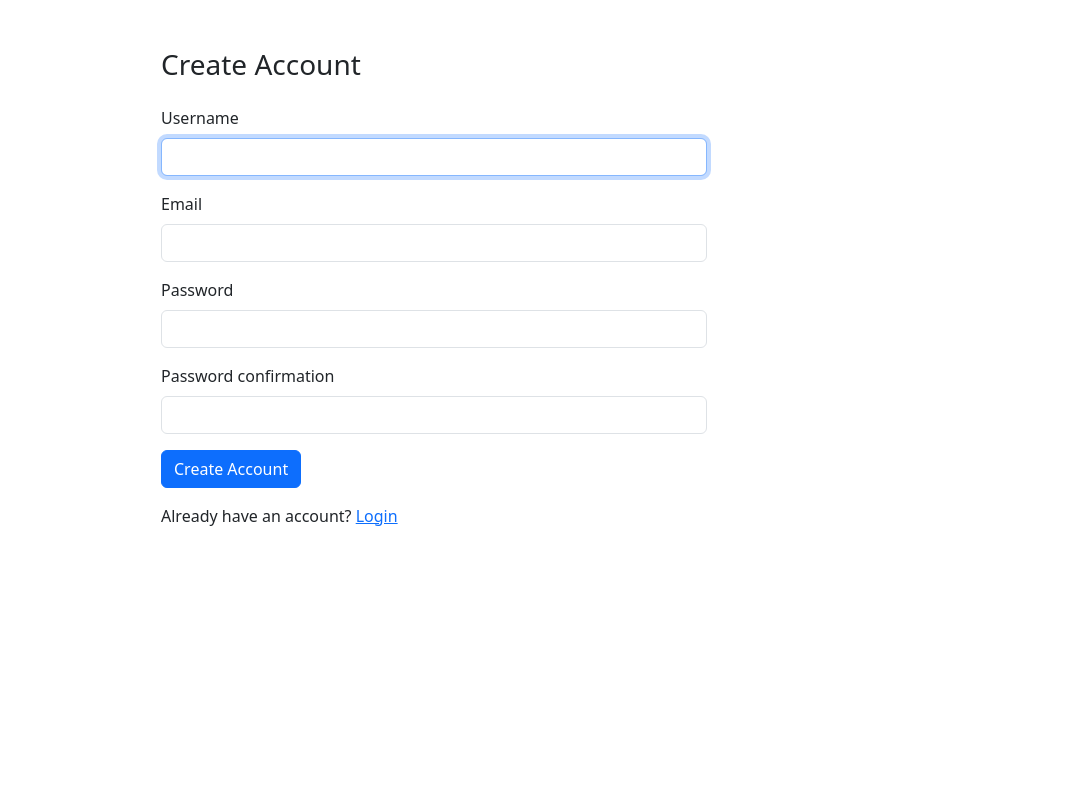
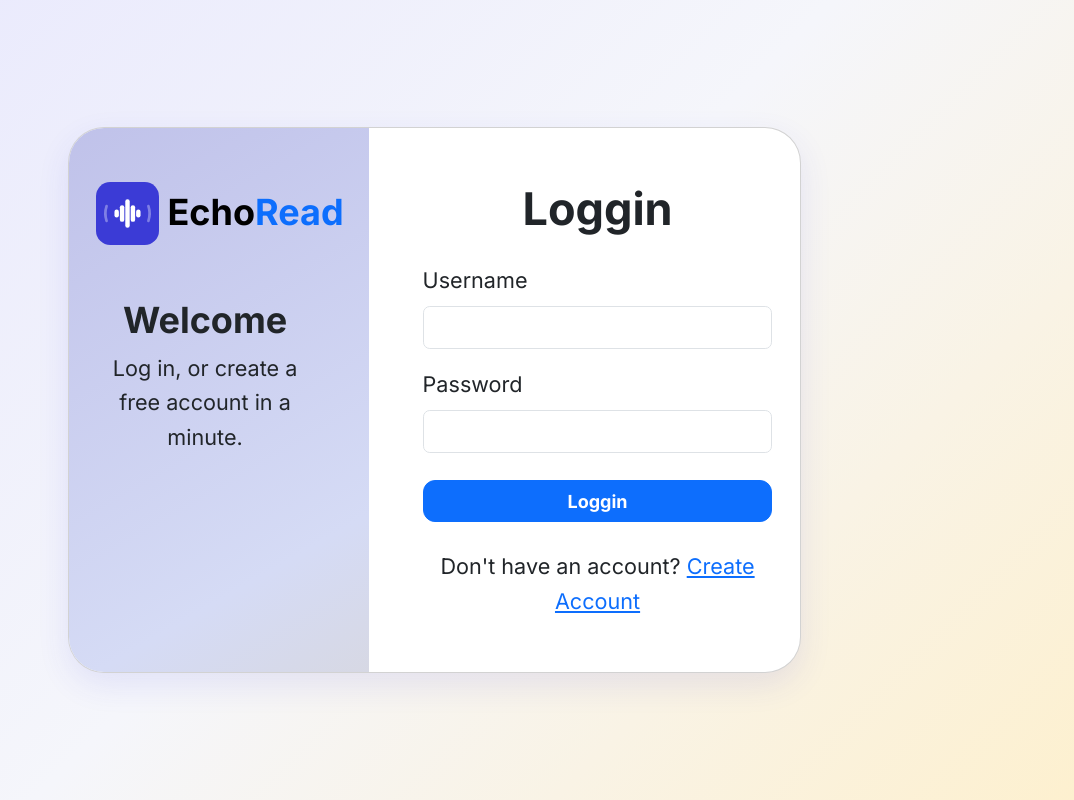
Before and after one commit to SonitaMom/echoread_system, a Django app: page /register/ in a window 1280 px wide. Shown: the whole page, without its empty margins (206-1280 px from the left). Run offline with Django 5.2, Linux system fonts and the light colour scheme; some libraries are stand-ins or nearby versions.

Commit message:
Login and Register set up

```diff
--- a/reader/views.py
+++ b/reader/views.py
@@ -28,6 +28,7 @@ logger = logging.getLogger(__name__)
 
 def base_page(request):
     return render(request, 'templates/base.html')
+
 @login_required
 def document_list(request):
     if request.method == "POST":
--- a/static/css/main.css
+++ b/static/css/main.css
@@ -33,7 +33,12 @@
     --fs-h1: 2rem;
     --fs-h2:1.6rem;
     --fs-h3:1.3rem;
-    --fs-body:1rem;
+    --fs-body:0.75rem;
+
+
+    /*Font family*/
+    --font-main: 'Inter', 'KantumruyPro', sans-serif;
+    /* --font-khmer : 'KantumruyPro', 'Inter', sans-serif; */
 }
 
 
@@ -111,8 +116,31 @@
 }
 
 
-/* Tablet Responsive */
 
-html {
+
+html,body {
     font-family: 'Inter', 'Kantumruy Pro', sans-serif;
+    font-size: var(--fs-body);
+    background-color: var(--bg);
+    line-height: 1.6;
 }
+
+/* Tablet Responsive 48rem = 768px*/
+@media(min-width: 48rem){
+    :root{
+        --fs-h1:2.5rem;
+        --fs-h2:2rem;
+        --fs-h3:1.5rem;
+        --fs-body: 1.0625rem;
+    }
+}
+
+/* Desktop size */
+@media(min-width:75rem){
+    :root{
+        --fs-h1:3.5rem;
+        --fs-h2:2.5rem;
+        --fs-h3:1.875rem;
+        --fs-body: 1.125rem;
+    }
+}
--- /dev/null
+++ b/static/css/register.css
@@ -0,0 +1,133 @@
+:root{
+  --card-pad:1.5rem;
+  --logo-size:2.5rem;
+  --fs-h1:1rem;
+  --fs-size:1.1rem;
+  --fs-brand:1.5rem;
+  --input-h:2rem;
+}
+
+@media (min-width:767.98px){
+  :root{
+    --fs-h1:1.25rem;
+    --fs-size:1.2rem;
+    --fs-brand:1.75rem;
+    --logo-size:3rem;
+    --card-pad:2.5rem;
+    --input-h:2.4rem;
+  }
+}
+
+@media (min-width : 75rem){
+  :root{
+    --fs-h1: 1.5rem;
+    --fs-size: 1.2rem;
+    --fs-brand: 2rem;
+    --logo-size: 3.5rem;
+    --card-pad: 3rem;
+    --input-h:2.7rem;
+  }
+}
+
+body{
+  background: var(--gradient-hero);
+}
+
+.h1{
+  font-size: 2rem;
+  line-height: 1.2;
+  font-weight: 700;
+}
+
+
+
+.card{
+  padding: var(--card-pad);
+  border-radius: 2rem;
+  box-shadow: var(--shadow-card);
+}
+
+.register-card{
+  padding: 0;
+  overflow: hidden;
+}
+
+.regis-left-side{
+  padding: var(--card-pad) var(--card-pad) 0;
+}
+.register-form{
+  padding: var(--card-pad);
+}
+
+.brand{
+  width: var(--logo-size);
+  height: var(--logo-size);
+  flex-shrink: 0;
+}
+
+.title{
+  font-size: var(--fs-brand);
+  font-weight: 700;
+}
+
+#register input{
+  width: 100%;
+  height: var(--input-h);
+  padding: 0 14px;
+  border: 2px solid #d9dcec;
+  font:inherit;
+}
+
+.form-label, p{
+  font-size: var(--fs-size);
+}
+
+.btn-primary{
+  /* min-height: 54px; */
+  border-radius: 8px;
+  font-weight: 700;
+}
+
+:focus-visible{
+  outline: 4px solid #ff5a00;
+  outline-offset: 2px;
+}
+
+
+/* Login */
+.h4{
+  display: flex;
+  align-items: center;
+  justify-content: center;
+  font-family: var(--font-main);
+  font-size: var(--fs-h2);
+  font-weight: 900;
+
+}
+
+@media (min-width: 48.01rem){
+  .regis-left-side{
+    display: flex;
+    flex-direction: column;
+    gap: 2rem;
+    padding: var(--card-pad);
+    background: linear-gradient(150deg, #b5b5e4 0%, #d5dbf5 55%, #dccea9 100%);
+    background-attachment: fixed;
+    background-repeat: no-repeat;
+    /* color: #fff; */
+  }
+
+  .register-form{
+    display: flex;
+    flex-direction: column;
+    justify-content: center;
+  }
+
+  .btn-primary{
+    border-radius: 12px;
+  }
+/*
+  #register input{
+    height: 30px;
+  } */
+}
--- /dev/null
+++ b/static/js/login_signup.js
@@ -0,0 +1,8 @@
+document.querySelectorAll("[data-show]").forEach(function (link){
+    link.addEventListener("click", function (e) {
+        e.preventDefault();
+        var target= link.getAttribute("data-show");
+        document.getElementById("login-view").hidden = target !== "login-view";
+        document.getElementById("register-view").hidden = target !== "register-view";
+    });
+});
--- a/templates/accounts/register.html
+++ b/templates/accounts/register.html
@@ -1,55 +1,97 @@
-<!DOCTYPE html>
+{% load static %}
+
+<!doctype html>
 <html lang="en">
   <head>
-    <meta charset="UTF-8">
-    <meta name="viewport" content="width=device-width, initial-scale=1">
+    <meta charset="UTF-8" />
+    <meta name="viewport" content="width=device-width, initial-scale=1" />
     <title>Create Account</title>
-    <link
-        href="https://cdn.jsdelivr.net/npm/bootstrap@5.3.8/dist/css/bootstrap.min.css"
-        rel="stylesheet"
-    >
+    <link href="{% static 'css/bootstrap.min.css' %}" rel="stylesheet" />
+    <link rel="stylesheet" href="{% static 'css/register.css' %}" />
+    <link rel="stylesheet" href="{% static 'css/main.css' %}" />
   </head>
   <body>
-<div class="container mt-5">
+
+    <main class="min-vh-100 register d-flex align-items-center py-4">
+      <div class="container">
         <div class="row justify-content-center">
-        <div class="col-md-6">
-            <h1 class="h3 mb-4">Create Account</h1>
+          <div class="col-12 col-md-10 col-lg-9 col-xl-8">
+            <div class="card register-card">
+              <div class="row gy-4 gx-md-5 ">
 
-            <form method="post">
+                <div class="col-12 col-md-5 text-center text-md-start regis-left-side">
+                  <div class="logo d-flex align-items-center justify-content-center justify-content-md-start gap-2">
+                    <object data="{% static 'image/echoread-logo-animated.svg' %}" type="image/svg+xml" class="brand" aria-label="EchoRead Logo"></object>
+                    <span class="text-black title">Echo<span class="text-primary">Read</span></span>
+                  </div>
+
+                  <div class="side-text">
+                    <h1 class="mt-3  h1 text-center">Welcome</h1>
+                    <p class="mb-0 text-center">Log in, or create a free account in a minute.</p>
+                  </div>
+
+                </div>
+
+
+                <div class="col-12 col-md-7">
+                  <div id="login-view" class="my-1 my-md-2 my-lg-5 mx-4">
+                    <h2 class="h4 mb-4">Loggin</h2>
+                    <form onsubmit="return false" method="post">
+                      {% csrf_token %}
+
+                      <div class="mb-3">
+                        <label for="{{ form.username.id_for_label }}" class="form-label">Username</label>
+                        <input type="text" name="username" id="{{ form.username.id_for_label }}" class="form-control" autocomplete="username" required>
+                      </div>
+
+                      <div class="mb-3">
+                        <label for="{{ form.password.id_for_label }}" class="form-label">Password</label>
+                        <input type="password" name="password" id="{{ form.password.id_for_label }}" class="form-control" autocomplete="current-password" required>
+                      </div>
+
+                      <button type="submit" class="btn btn-primary w-100 my-2 ">Loggin</button>
+                    </form>
+
+                    <p class="mt-3 text-center">Don't have an account?
+                      <a href="{% url 'register' %}" data-show="register-view">Create Account</a>
+                    </p>
+                  </div>
+
+
+                  <div id="register-view" hidden class="my-1 my-md-2 my-lg-5 mx-4">
+                    <h2 class="h4 mb-4">Create Account</h2>
+
+                     <form method="post" id="register" novalidate>
                         {% csrf_token %}
 
                         {% for field in form %}
-                    <div class="mb-3">
-                        <label for="{{ field.id_for_label }}"
-                               class="form-label">
-                            {{ field.label }}
-                        </label>
-
+                        <div class="mb-2">
+                          <label for="{{ field.id_for_label }}" class="form-label">{{ field.label }}</label>
                           {{ field }}
 
                           {% for error in field.errors %}
-                            <div class="text-danger">{{ error }}</div>
+                          <div class="text-danger small">{{ error }}</div>
                           {% endfor %}
                         </div>
                         {% endfor %}
 
                         {% if form.non_field_errors %}
-                    <div class="alert alert-danger">
-                        {{ form.non_field_errors }}
-                    </div>
+                        <div class="alert alert-danger">{{ form.non_field_errors }}</div>
                         {% endif %}
 
-                <button type="submit" class="btn btn-primary">
-                    Create Account
-                </button>
+                        <button type="submit" class="btn btn-primary w-100 mt-2">Create Account</button>
                       </form>
 
-            <p class="mt-3">
-                Already have an account?
-                <a href="{% url 'login' %}">Login</a>
-            </p>
+                      <p class="mt-3 mb-3 mb-md-3 md-lg-0 text-center">Already have an account?<a href="{% url 'login' %}" data-show="login-view">Login</a></p>
                   </div>
                  </div>
               </div>
+            </div>
+          </div>
+        </div>
+      </div>
+    </main>
+     <script src="{% static 'js/bootstrap.bundle.min.js' %}"></script>
+    <script src="{% static 'js/login_signup.js' %}"></script>
   </body>
 </html>
```
Also changed, not shown: reader/forms.py (+10 -0 lines), static/css/base.css (+67 -0 lines), templates/base.html (+13 -3 lines), static/image/echoread-logo-animated.svg. Lines whose indentation alone changed are shown as unchanged.
